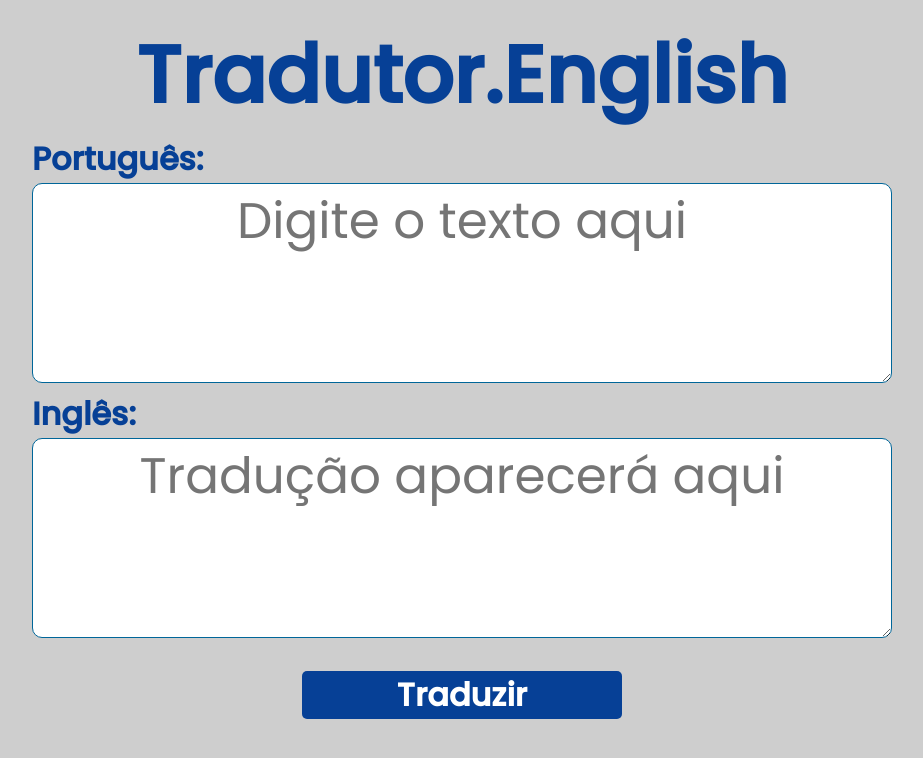
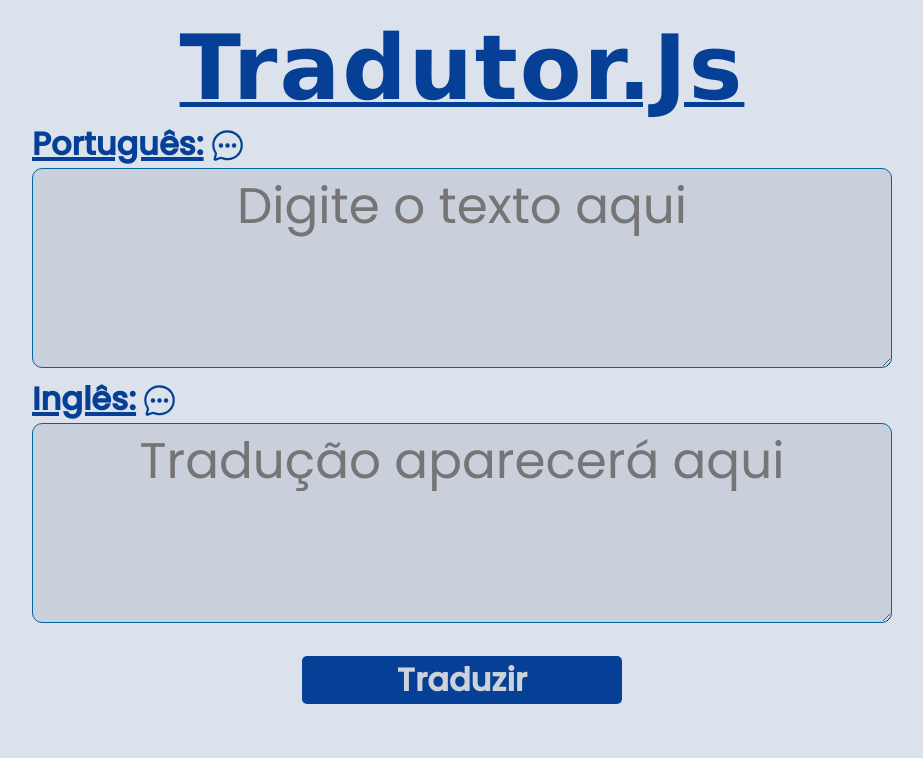
Before and after one commit to barrosruan/Tradutor-english, a plain HTML site: page index.html in a window 1280 px wide. Shown: the whole page, without its empty margins (178-1101 px from the left). Drawn offline with nearby package versions, Linux system fonts and the light colour scheme.

Commit message:
adicionando icons

```diff
--- a/index.html
+++ b/index.html
@@ -5,27 +5,31 @@
     <meta name="viewport" content="width=device-width, initial-scale=1.0">
 
     <link rel="stylesheet" href="./style.css">
-    <title>Tradutor Simples</title>
+
+  <title>Tradutor Simples</title>
+
 </head>
 
   <body>
-    <h1>Tradutor.English</h1>
+    <h1>Tradutor.Js</h1>
 
-    <label for="inputText">Português:</label><br>
+    <label for="inputText">Português:</label>
+    <ion-icon name="chatbubble-ellipses-outline" class="icon"></ion-icon>
 
+    <textarea id="inputText" placeholder="Digite o texto aqui" class="text"></textarea><br>
 
+    <label for="outputText">Inglês:</label>
+    <ion-icon name="chatbubble-ellipses-outline" class="icon"></ion-icon>
 
-    <textarea id="inputText" placeholder="Digite o texto aqui"></textarea><br>
-
-    <label for="outputText">Inglês:</label><br>
-
-    <textarea id="outputText" placeholder="Tradução aparecerá aqui" readonly></textarea>
+    <textarea id="outputText" placeholder="Tradução aparecerá aqui" class="text" readonly></textarea>
 
     <div class="container">
       <button class="my-button" onclick="translateText()">Traduzir</button>
     </div>
 
     <script src = "./func.js" ></script>
+    <script  type = "module"  src = "https://unpkg.com/ionicons@7.1.0/dist/ionicons/ionicons.esm.js" ></script>
+<script  nomodule  src = "https://unpkg.com/ionicons@7.1.0/dist/ionicons/ionicons.js" ></script>
 
   </body>
 </html>
--- a/style.css
+++ b/style.css
@@ -12,7 +12,7 @@
 body {
     margin: 5px 200px;
     padding: 10px;
-    background-color: #cecece;
+    background-color:	#dbe2eb;
     background-repeat: no-repeat;
     background-size: cover;
     align-items: center;
@@ -28,22 +28,25 @@ textarea {
     border-color: #069;
     border-width: 1px;
     border-radius: 10px;
-    background: white
-
+    background:#c9d0db;
 }
 
 h1 {
     text-align: center;
-    color: rgb(6, 64, 150);
-    font-size: 80px;
+    color:rgb(6, 64, 150);
+    font-size: 90px;
+    text-decoration: underline 4.5px;
+    font-family:Verdana, Geneva, Tahoma, sans-serif;
+    letter-spacing: 2px;
 }
+
+
 
 label {
     font-size: 32px;
-    color: rgb(6, 64, 150);
-
+    color:rgb(6, 64, 150);
     font-weight: bold;
-
+    text-decoration: underline 3.5px;
 }
 
 .container {
@@ -55,7 +58,7 @@ label {
 
 .my-button {
      background-color: rgb(6, 64, 150);
-     color: #fff;
+     color: rgb(205, 210, 216);
      border: none;
      cursor: pointer;
      width: 20rem;
@@ -64,7 +67,6 @@ label {
      font-weight: bold;
      border-radius: 5px;
      transition: all 0.4s ease;
-
 }
 
 .my-button:active {
@@ -76,3 +78,10 @@ label {
 .my-button:hover {
     transform: scale(1.100);
 }
+
+.icon {
+    color: rgb(6, 64, 150);
+    padding: 2px;
+    font-size: 35px;
+    margin-bottom: -10px;
+}
```
Also changed, not shown: func.js (+3 -5 lines).
